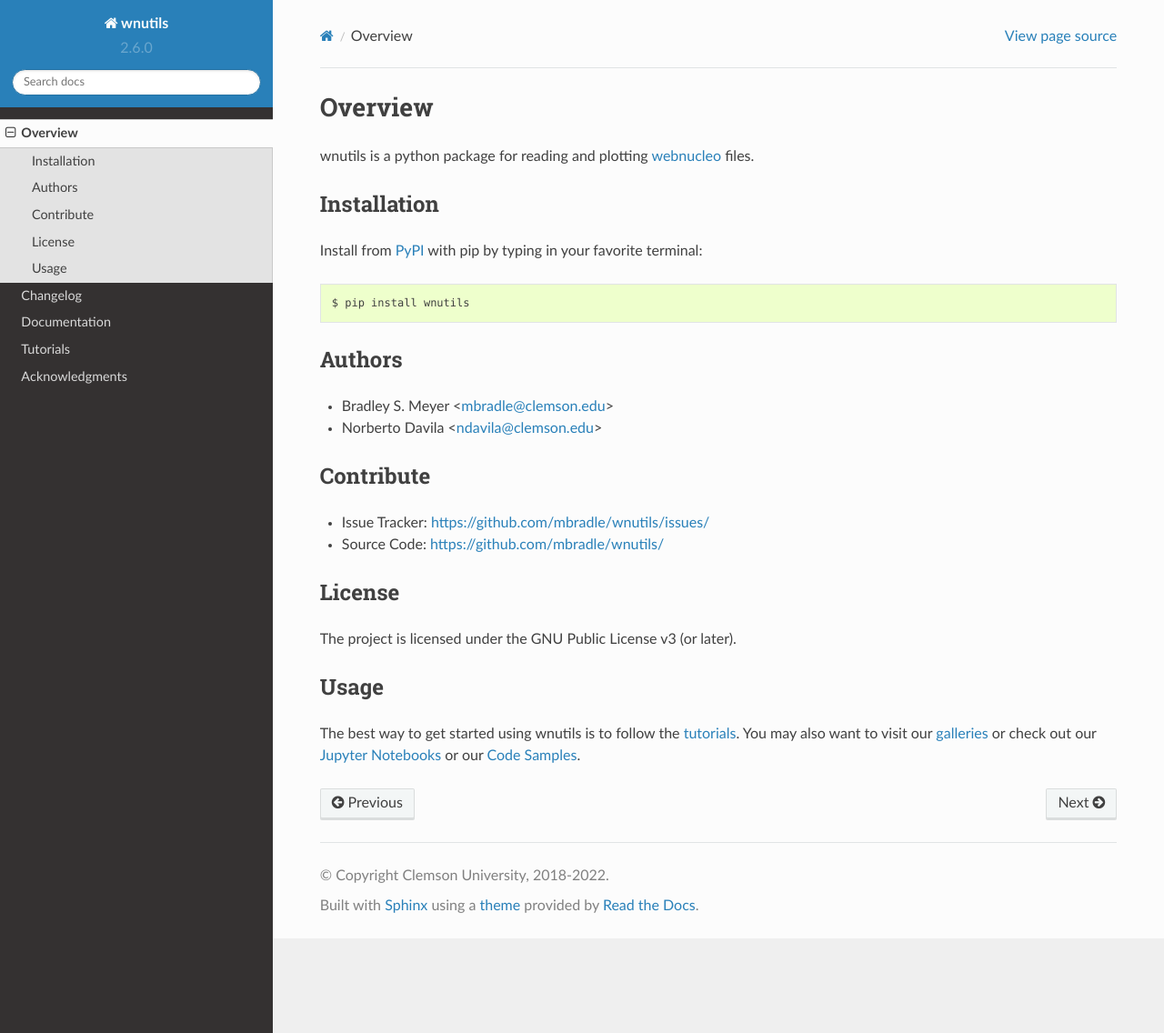
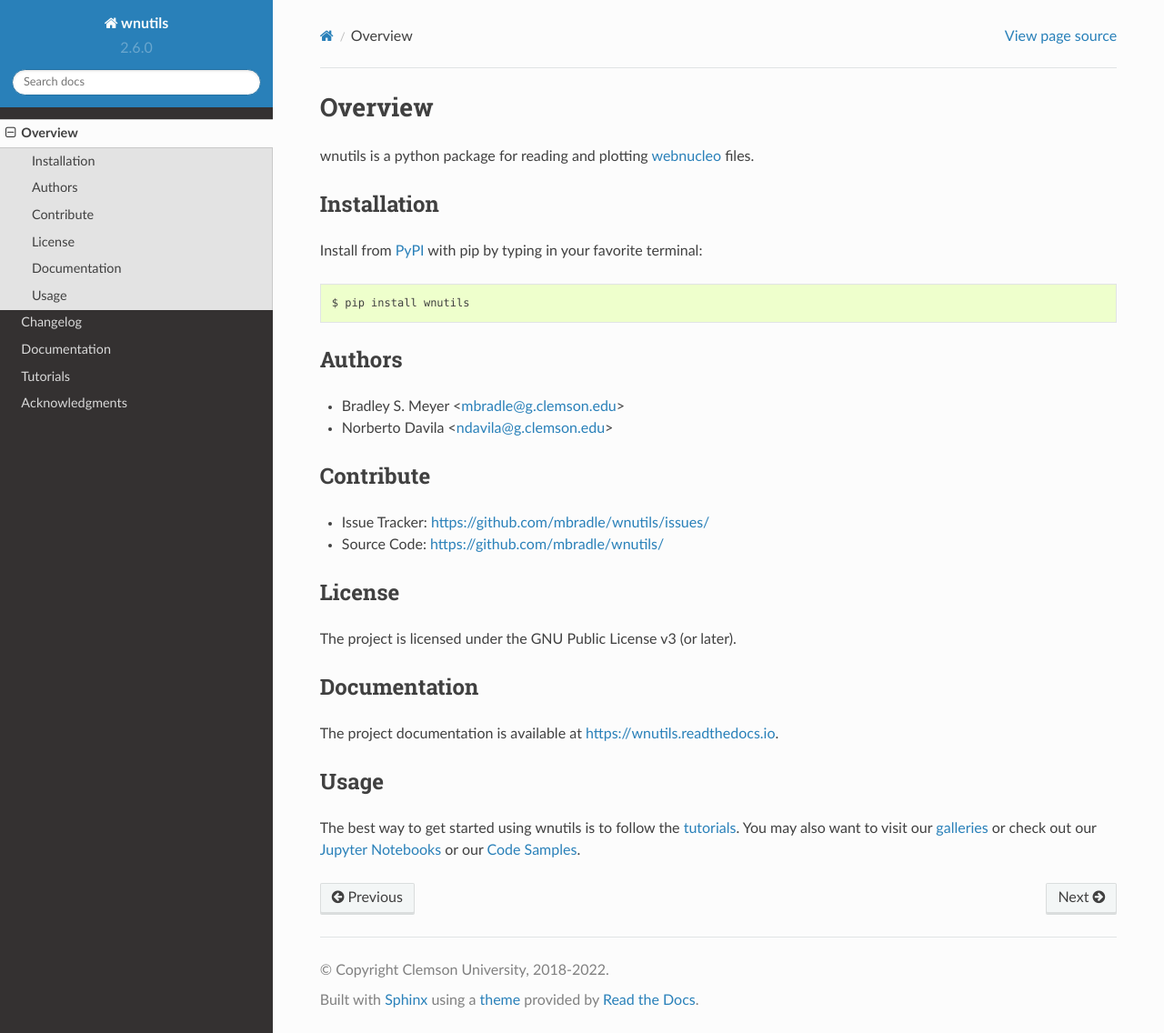
Before and after one commit to mbradle/wnutils, a Sphinx documentation site: the page built from doc/source/readme.rst, in a window 1280 px wide and 1136 px high. Shown: the whole window at 91% size. Built offline with Sphinx 7.4.7 and the Read the Docs theme 2.0.0, drawn with Linux system fonts in a browser that asks for light colours.

Commit message:
Add links.

```diff
--- a/README.rst
+++ b/README.rst
@@ -15,8 +15,8 @@
 Authors
 -------
 
-- Bradley S. Meyer <mbradle@clemson.edu>
-- Norberto Davila <ndavila@clemson.edu>
+- Bradley S. Meyer <mbradle@g.clemson.edu>
+- Norberto Davila <ndavila@g.clemson.edu>
 
 Contribute
 ----------
@@ -29,6 +29,11 @@
 
 The project is licensed under the GNU Public License v3 (or later).
 
+Documentation
+-------------
+
+The project documentation is available at `<https://wnutils.readthedocs.io>`_.
+
 Usage
 -----
 
--- a/doc/source/changelog.rst
+++ b/doc/source/changelog.rst
@@ -11,6 +11,7 @@
 
   * The XML reaction class now contains lists of nuclide reactants and products in addition to all reactants and product.
   * An Acknowledgments page has been added.
+  * A link to the readthedocs page has been added for more visibility from PYPI and GitHub.
 
 Version 2.5.0
 --------------
```
